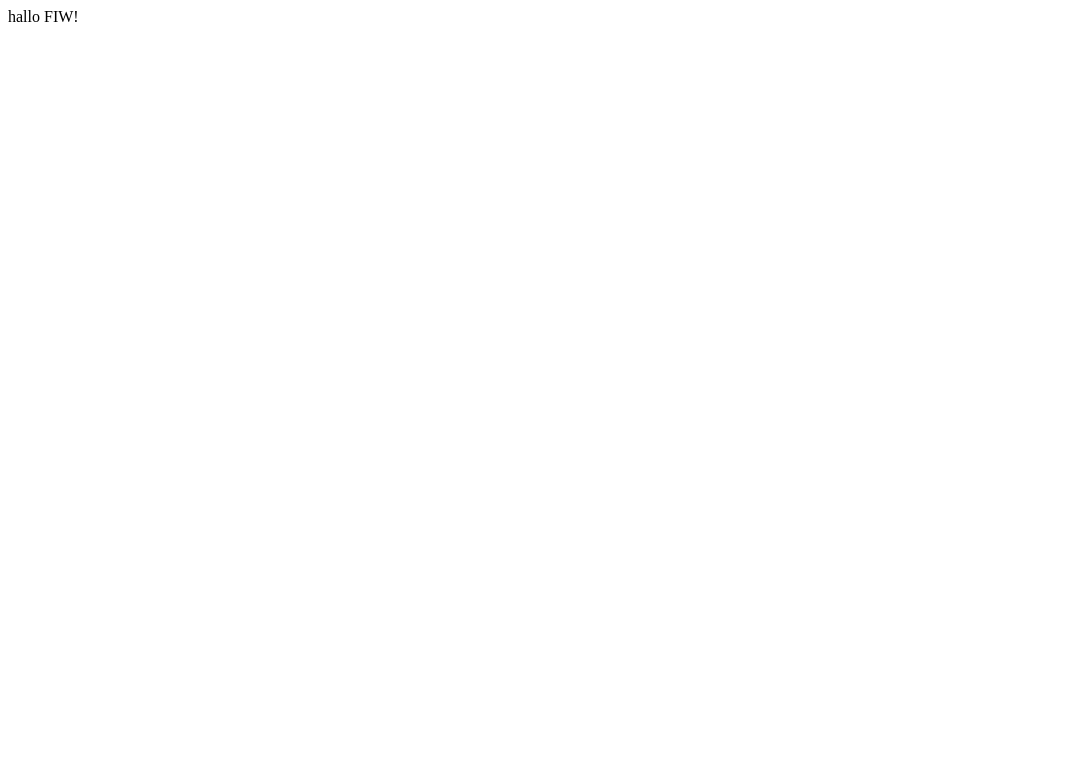
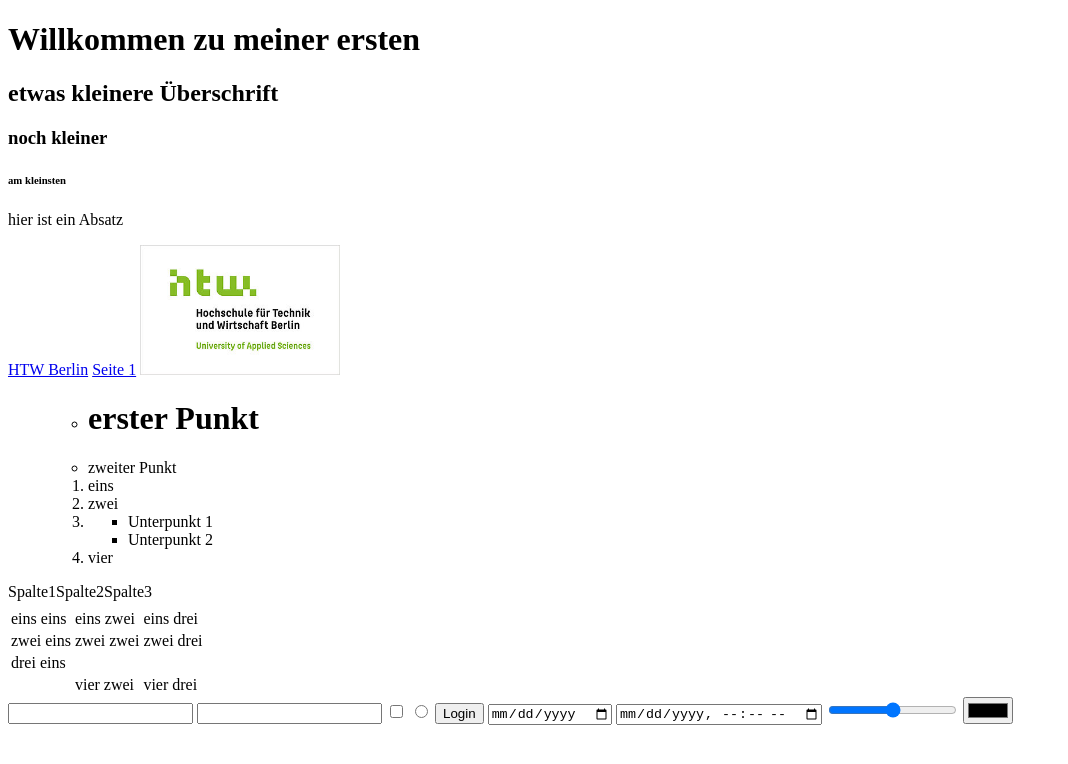
Before and after one commit to katasem/WT25, a plain HTML site: page index.html in a window 1280 px wide. Shown: the whole page, without its empty margins (0-1068 px from the left). Drawn offline with Linux system fonts and the light colour scheme.

Commit message:
index.html

```diff
--- a/index.html
+++ b/index.html
@@ -3,9 +3,80 @@
 <head>
     <meta charset="UTF-8">
     <meta name="viewport" content="width=device-width, initial-scale=1.0">
-    <title>Document</title>
+    <title>Erste HTML-Seite</title>
 </head>
 <body>
-    hallo FIW!
+    <header>
+        <h1>Willkommen zu meiner ersten <HTML-Seite!></h1>
+        <h2>etwas kleinere Überschrift</h2>
+        <h3>noch kleiner</h3>
+        <h6>am kleinsten</h6>
+    </header>
+  <p id="p1" class="rotHG gelbeFront kursiv">hier ist ein Absatz</p>
+  <a href="https://www.htw-berlin.de/">HTW Berlin</a>
+  <a href="./html/seite1.html">Seite 1</a>
+  <img src="./images/htw-logo.jpg" alt="HTW-Logo" width="200"/>
+ <!-- KOMMENTAR -->
+
+  <ol>
+<ul>
+    <li><h1>erster Punkt</h1></li>
+    <li>zweiter Punkt</li>
+</ul>
+<ol>
+    <li>eins</li>
+    <li>zwei</li>
+    <li>
+        <ul>
+            <li>Unterpunkt 1</li>
+            <li>Unterpunkt 2</li>
+        </ul>
+    </li>
+    <li>vier</li>
+</ol>
+  </ol>
+
+<table>
+    <thead>
+        <tr>Spalte1</tr>
+        <tr>Spalte2</tr>
+        <tr>Spalte3</tr>
+    </thead>
+    <tbody>
+        <tr>
+            <td>eins eins</td>
+            <td>eins zwei</td>
+            <td>eins drei</td>
+        </tr>
+        <tr>
+            <td>zwei eins</td>
+            <td>zwei zwei</td>
+            <td>zwei drei</td>
+        </tr>
+        <tr>
+            <td>drei eins</td>
+        </tr>
+        <tr>
+            <td></td>
+            <td>vier zwei</td>
+            <td>vier drei</td>
+        </tr>
+
+
+
+
+    </tbody>
+</table>
+
+<input type="text" />
+<input type="password" /> <!-- Password ist hidden -->
+<input type="checkbox" />
+<input type="radio" />
+<input type="button" value="Login" />
+<input type="date" />
+<input type="datetime-local" />
+<input type="range" min="0" max="100" value="50" />
+<input type="color" />
+
 </body>
 </html>
```
Also changed, not shown: Uebung1/uebung1.html (added, +11 -0 lines), html/seite1.html (added, +13 -0 lines), images/htw-logo.jpg (added).
